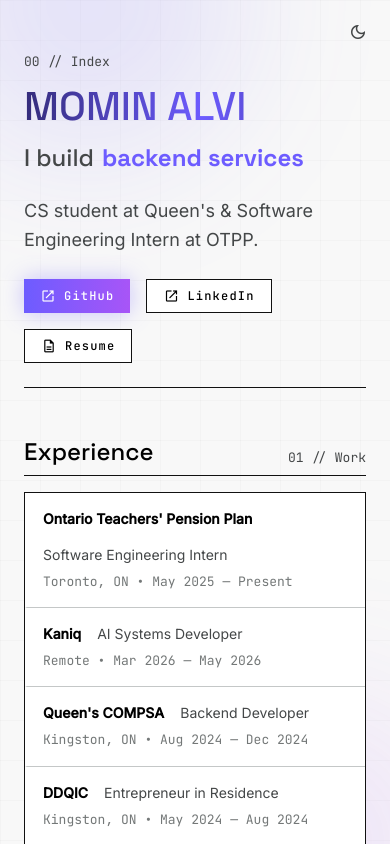
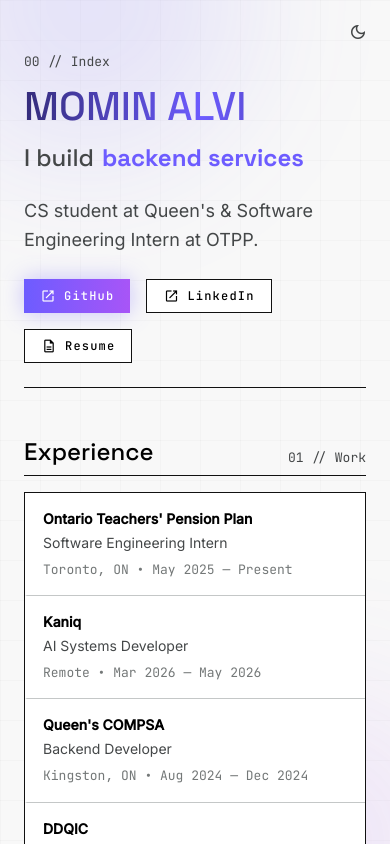
Before and after one commit to mominalvi/personal-portfolio, a Next.js app: page / in a window 390 px wide. Shown: the top 844 px of the page. Built offline with nearby package versions, Linux system fonts and the light colour scheme.

Commit message:
stack company over role title on mobile in experience section

```diff
--- a/src/components/Experience.tsx
+++ b/src/components/Experience.tsx
@@ -44,7 +44,7 @@
             key={`${role.org}-${role.title}`}
             className="group flex flex-col md:flex-row md:items-center justify-between p-md border-b border-outline-variant border-l-2 border-l-transparent hover:border-l-[color:var(--accent)] hover:bg-surface-container transition-all duration-200 cursor-default"
           >
-            <div className="flex items-center gap-md flex-wrap">
+            <div className="flex flex-col md:flex-row md:items-center gap-xs md:gap-md">
               <span className="text-sm font-bold text-primary group-hover:text-[color:var(--accent)] group-hover:translate-x-1 transition-all">
                 {role.org}
               </span>
```
Also changed, not shown: .claude/launch.json (added).
